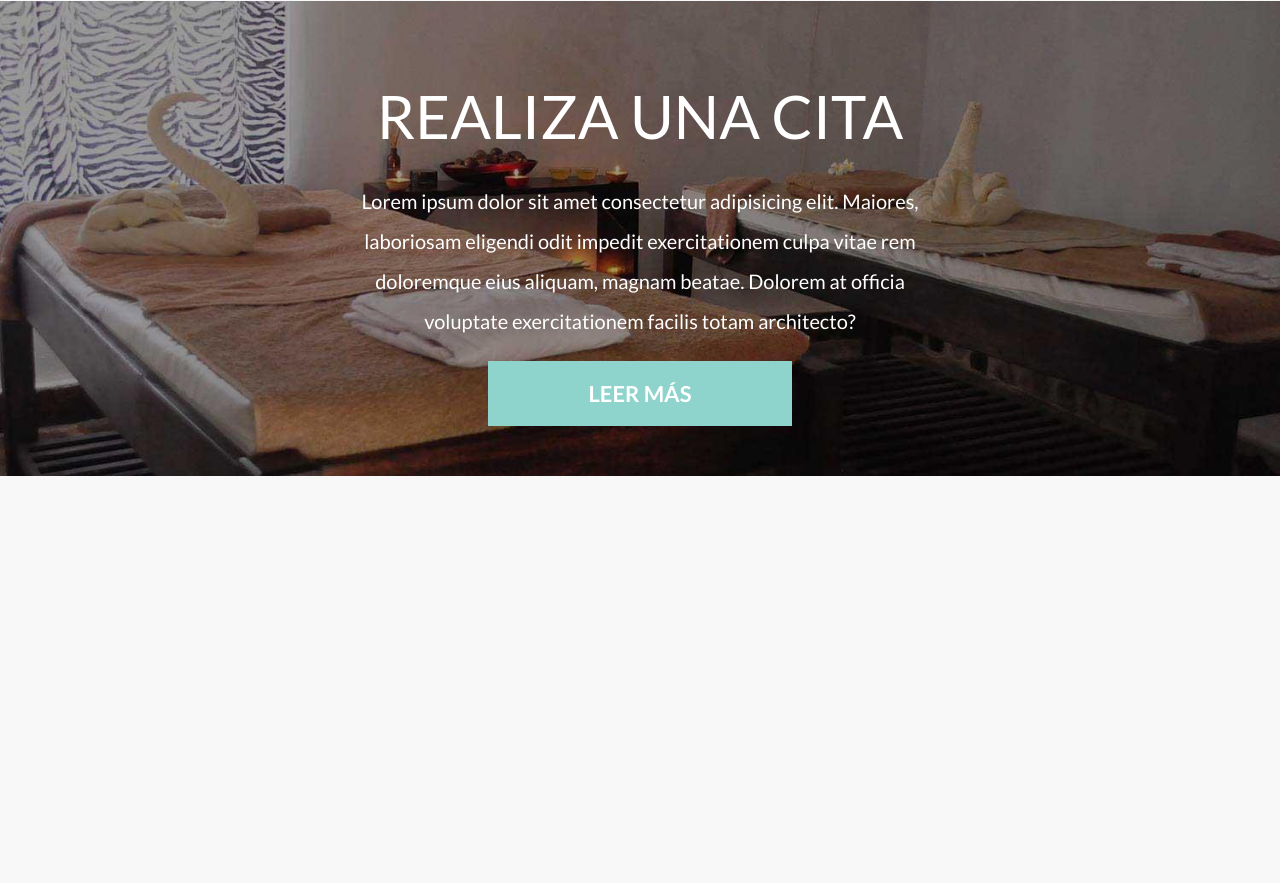
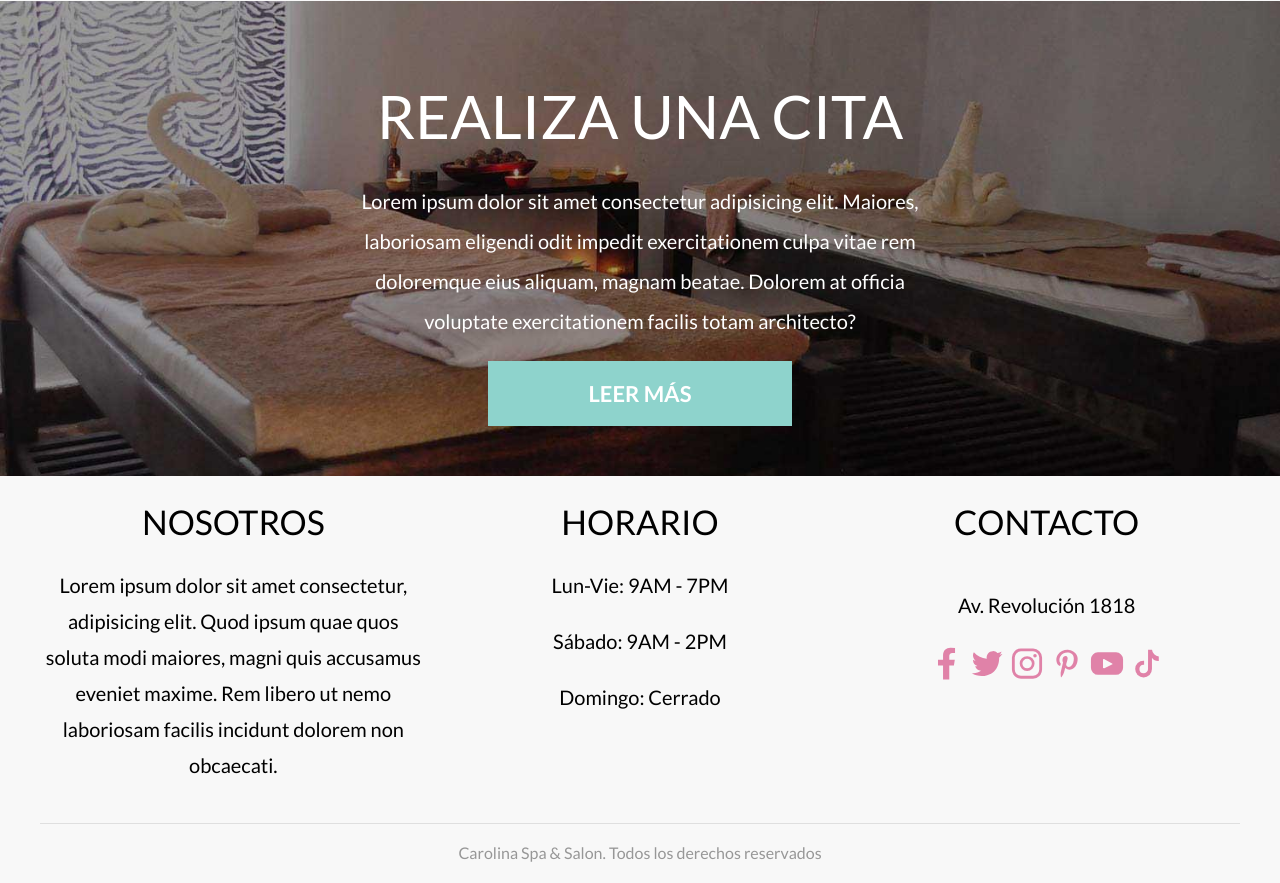
Before and after one commit to Geovanex24/salon-de-belleza, a website: page index.html in a window 1280 px wide. Shown: the part 3391-4274 px from the top of the page. Before the commit the page ends 3867 px from the top, so only its background shows below. Drawn offline with Linux system fonts and the light colour scheme; a web font is replaced by a local one.

Commit message:
feat: Add footer

```diff
--- a/index.html
+++ b/index.html
@@ -141,7 +141,7 @@
                         <tr class="tabla__tr">
                             <td class="tabla__td">Sábado</td>
                             <td class="tabla__td">09:00</td>
-                            <td class="tabla__td">19:00</td>
+                            <td class="tabla__td">14:00</td>
                         </tr>
                         <tr class="tabla__tr">
                             <td class="tabla__td">Domingo</td>
@@ -222,6 +222,59 @@
 
         <a href="3" class="cita__enlace">Leer más</a>
     </section>
+
+    <footer class="footer">
+        <div class="footer__grid contenedor">
+            <div class="footer__widget">
+                <h3 class="footer__heading">Nosotros</h3>
+                <p class="footer__texto">
+                    Lorem ipsum dolor sit amet consectetur, adipisicing elit. Quod ipsum quae quos soluta modi maiores,
+                    magni quis accusamus eveniet maxime. Rem libero ut nemo laboriosam facilis incidunt dolorem non
+                    obcaecati.
+                </p>
+            </div>
+            <div class="footer__widget">
+                <h3 class="footer__heading">Horario</h3>
+                <p class="footer__texto">
+                    Lun-Vie: 9AM - 7PM
+                </p>
+                <p class="footer__texto">
+                    Sábado: 9AM - 2PM
+                </p>
+                <p class="footer__texto">
+                    Domingo: Cerrado
+                </p>
+            </div>
+            <div class="footer__widget">
+                <h3 class="footer__heading">Contacto</h3>
+                <p class="footer__texto">
+                    Av. Revolución 1818
+                </p>
+                <nav class="sociales">
+                    <a href="https://facebook.com" class="sociales__enlace">
+                        <span class="sociales__accesible">Facebook</span>
+                    </a>
+                    <a href="https://twitter.com" class="sociales__enlace">
+                        <span class="sociales__accesible">Twitter</span>
+                    </a>
+                    <a href="https://instagram.com" class="sociales__enlace">
+                        <span class="sociales__accesible">Instagram</span>
+                    </a>
+                    <a href="https://pinterest.com" class="sociales__enlace">
+                        <span class="sociales__accesible">Pinterest</span>
+                    </a>
+                    <a href="https://youtube.com" class="sociales__enlace">
+                        <span class="sociales__accesible">YouTube</span>
+                    </a>
+                    <a href="https://tiktok.com" class="sociales__enlace">
+                        <span class="sociales__accesible">TikTok</span>
+                    </a>
+                </nav>
+            </div>
+        </div>
+
+        <p class="footer__copyright">Carolina Spa & Salon. Todos los derechos reservados</p>
+    </footer>
 </body>
 
 </html>
--- a/src/scss/app.scss
+++ b/src/scss/app.scss
@@ -2,3 +2,4 @@
 @use "ui/social";
 @use "ui/header";
 @use "ui/contenido";
+@use "ui/footer";
--- /dev/null
+++ b/src/scss/ui/footer/_footer.scss
@@ -0,0 +1,36 @@
+@use "base/variables" as v;
+@use "base/mixins" as m;
+
+.footer {
+  &__grid {
+    @include m.tablet {
+      @include m.grid(3, 2rem);
+    }
+  }
+
+  &__widget {
+    text-align: center;
+
+    &:nth-child(3) {
+      display: flex;
+      flex-direction: column;
+      align-items: center;
+    }
+  }
+  &__heading {
+    @include m.heading;
+    font-size: 3.4rem;
+  }
+  &__texto {
+    line-height: 1.8;
+  }
+  &__copyright {
+    text-align: center;
+    max-width: 120rem;
+    margin: 2rem auto 0 auto;
+    border-top: 1px solid darken(v.$grisClaro, 10%);
+    font-size: 1.6rem;
+    padding: 2rem;
+    color: v.$gris;
+  }
+}
--- /dev/null
+++ b/src/scss/ui/footer/_index.scss
@@ -0,0 +1 @@
+@forward "footer";
```
Also changed, not shown: build/css/app.css, 1 other file.
